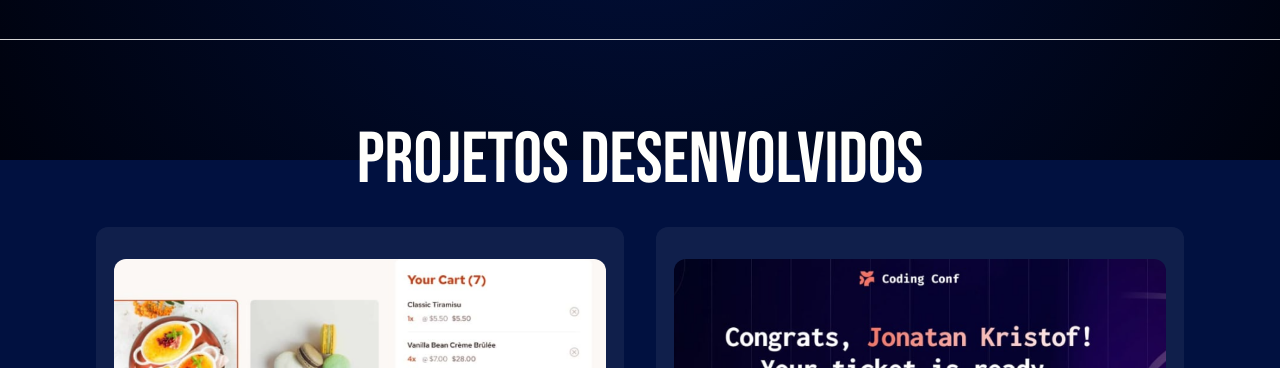
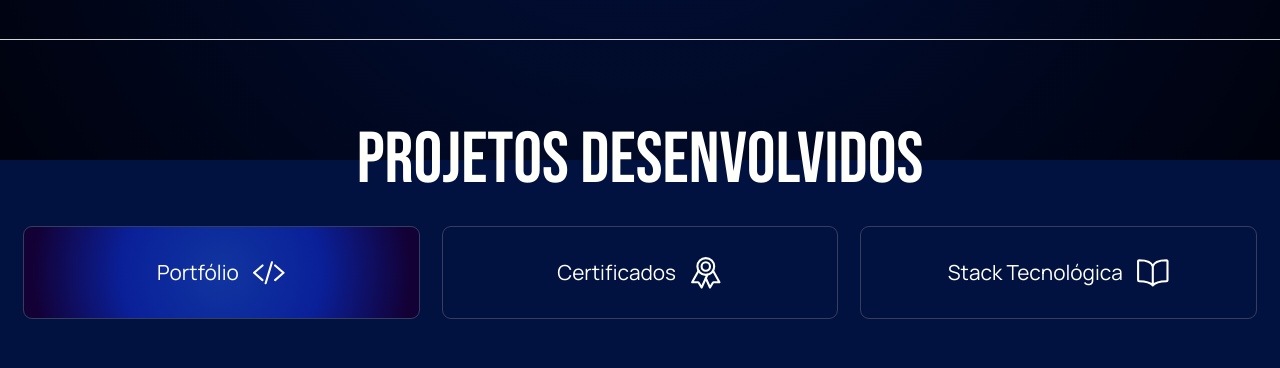
Before and after one commit to PhilippeDi4s/portfolio, a plain HTML site: page pages/home.html in a window 1280 px wide. Shown: the part 640-1008 px from the top of the page. Drawn offline with nearby package versions, Linux system fonts and the light colour scheme.

Commit message:
feat: implement portfolio section switcher functionality and update titles

```diff
--- a/pages/home.html
+++ b/pages/home.html
@@ -64,14 +64,17 @@
 
     <div class="section-divider"></div>
 
+    <div class="portfolio_header">
+      <h1 id="portfolio_title" class="section_title"></h1>
+      <div class="portfolio_switcher" >
+        <button id="portfolio_btn" class="btn_gradient">Portfólio <ion-icon class="icon" name="code-slash-outline"></ion-icon></button>
+        <button id="certificate_btn" class="btn_gradient disabled">Certificados <ion-icon class="icon" name="ribbon-outline"></ion-icon></button>
+        <button id="stack_btn" class="btn_gradient disabled">Stack Tecnológica <ion-icon class="icon" name="book-outline"></ion-icon></button>
+      </div>
+    </div>
+
     <section id="portfolio" class="projects">
-      <h1 class="section_title">Projetos Desenvolvidos</h1>
-      <div class="portfolio_switcher" hidden>
-        <button class="hidden">Portfólio <img src="../imgs/icons/code_icon.svg"></button>
-        <button class="hidden">Certificados <img src="../imgs/icons/medal_icon.svg"></button>
-        <button class="hidden">Stack Tecnológica <img src="../imgs/icons/book_icon.svg"></button>
-      </div>
-
+      <h1 class="section_title hide_title_for_switch">Projetos desenvolvidos</h1>
       <div class="projects_grid">
         <article class="portfolio_card">
           <picture>
@@ -115,8 +118,8 @@
       </div>
     </section>
 
-    <section class="certificates">
-      <h1 class="section_title">Certificados</h1>
+    <section id="certificates" class="certificates">
+      <h1 class="section_title hide_title_for_switch">Certificados</h1>
       <div class="projects_grid">
         <article class="portfolio_card certificate--hover">
           <img src="../imgs/certificates/certificado-1.png" alt="Certificado de Análise de dados com Python">
@@ -130,8 +133,8 @@
       </div>
     </section>
 
-    <section class="stack">
-      <h1 class="section_title">Stack Tecnológica</h1>
+    <section id="stack" class="stack">
+      <h1 class="section_title hide_title_for_switch">Stack Tecnológica</h1>
       <div class="stack_grid">
         <article class="stack_card stack--hover">
           <img src="../imgs/icons/html_icon.svg" alt="Ícone HTML">
@@ -314,6 +317,7 @@
     <script src="https://cdn.jsdelivr.net/npm/emailjs-com@3/dist/email.min.js"></script>
     <script src="../script/form.js"></script>
     <script src="../script/menu.js"></script>
+    <script src="../script/portfolio_switcher.js"></script>
     <script type="module" src="https://unpkg.com/ionicons@7.1.0/dist/ionicons/ionicons.esm.js"></script>
     <script nomodule src="https://unpkg.com/ionicons@7.1.0/dist/ionicons/ionicons.js"></script>
   </body>
--- /dev/null
+++ b/script/portfolio_switcher.js
@@ -0,0 +1,48 @@
+const sections = {
+  portfolio: {
+    section: document.getElementById("portfolio"),
+    button: document.getElementById("portfolio_btn"),
+    title: "Projetos Desenvolvidos"
+  },
+  certificates: {
+    section: document.getElementById("certificates"),
+    button: document.getElementById("certificate_btn"),
+    title: "Certificados"
+  },
+  stack: {
+    section: document.getElementById("stack"),
+    button: document.getElementById("stack_btn"),
+    title: "Stack Tecnológica"
+  }
+};
+const portfolio_title = document.getElementById("portfolio_title");
+const section_titles = document.querySelectorAll(".hide_title_for_switch");
+
+Object.values(sections).forEach(({ section }) => {
+  section.style.display = "none";
+});
+
+sections.portfolio.section.style.display = "block";
+portfolio_title.innerText = sections.portfolio.title;
+
+section_titles.forEach(title => {
+  title.style.display = "none";
+});
+
+function activateSection(activeKey) {
+  Object.values(sections).forEach(({ section, button }) => {
+    section.style.display = "none";
+    button.classList.add("disabled");
+  });
+
+  const active = sections[activeKey];
+  active.section.style.display = "block";
+  active.button.classList.remove("disabled");
+  portfolio_title.innerText = active.title;
+}
+
+Object.keys(sections).forEach(key => {
+  sections[key].button.addEventListener("click", () => {
+    activateSection(key);
+  });
+});
--- a/style/style.css
+++ b/style/style.css
@@ -10,18 +10,26 @@
 }
 
 /* ================= GLOBAL ================= */
+html,
+body {
+  min-height: 100%;
+}
+
 body {
   font-family: var(--text-font);
   background: #011140;
-  min-height: 100vh;
   position: relative;
 }
 
 body::before {
   content: "";
-  position: fixed;
-  inset: 0;
+  position: absolute;
+  top: 0;
+  left: 0;
+  width: 100%;
+  height: 100%;
   z-index: -1;
+
   background: radial-gradient(
     circle,
     rgba(1, 17, 64, 1) 0%,
@@ -30,7 +38,12 @@ body::before {
 }
 
 p,
-a {
+a,
+.btn--blue,
+.btn--transparent,
+.btn_gradient,
+label,
+input {
   font-size: 1rem;
 }
 
@@ -111,7 +124,7 @@ section {
   color: var(--secondary);
 }
 
-.btn--transparent:focus{
+.btn--transparent:focus {
   outline-offset: 4px;
   outline-color: var(--secondary);
 }
@@ -162,9 +175,12 @@ section {
   color: inherit;
   outline: 1px solid #9292925d;
   border: none;
+  color: var(--secondary);
+  transform: all 0.5s;
 }
 
-.btn_gradient:hover, .btn_gradient:focus {
+.btn_gradient:hover,
+.btn_gradient:focus {
   outline-color: var(--secondary);
   outline-width: 1px;
   outline-offset: 4px;
@@ -175,8 +191,12 @@ section {
   color: #c7c7c7b0;
 }
 
-.disabled{
-  background: #92929270;
+.disabled {
+  background: transparent;
+}
+
+.selected {
+  outline: 1px solid var(--secondary);
 }
 
 /* ================= FLEX PATTERNS ================= */
@@ -184,6 +204,7 @@ section {
 .hero_content,
 .hero_content-left,
 .projects,
+.portfolio_header,
 .portfolio_card,
 .certificates,
 .stack,
@@ -350,6 +371,30 @@ body:has(#hamburguer:checked) .header {
   transform: rotateY(18deg) rotateX(6deg);
 }
 
+/* ================= PORTFOLIO ================= */
+.portfolio_header {
+  margin-bottom: var(--section-gap);
+
+  .section_title{
+    text-align: center;
+  }
+}
+
+.portfolio_switcher {
+  display: grid;
+  grid-template-columns: 70%;
+  align-items: center;
+  justify-content: center;
+  gap: 1.3rem;
+
+  .btn_gradient {
+    padding: 1rem 1.5rem;
+  }
+
+  .icon {
+    font-size: 1.5rem;
+  }
+}
 /* ================= PROJECTS ================= */
 .projects,
 .certificates {
@@ -663,7 +708,7 @@ textarea:-webkit-autofill {
 .form_feedback-content {
   text-align: center;
 
-  p{
+  p {
     color: var(--secondary);
   }
 
@@ -685,12 +730,37 @@ textarea:-webkit-autofill {
   :root {
     --section-gap: 5rem;
   }
+
+  body {
+    font-family: var(--text-font);
+    background: #011140;
+    min-height: 100vh;
+    position: relative;
+  }
+
+  body::before {
+    content: "";
+    position: fixed;
+    inset: 0;
+    z-index: -1;
+    background: radial-gradient(
+      circle,
+      rgba(1, 17, 64, 1) 0%,
+      rgba(0, 2, 13, 1) 100%
+    );
+  }
+
   section {
     padding: 0 4rem;
   }
 
   p,
-  a {
+  a,
+  .btn--blue,
+  .btn--transparent,
+  .btn_gradient,
+  label,
+  input {
     font-size: 1.3rem;
   }
 
@@ -754,6 +824,19 @@ textarea:-webkit-autofill {
     padding: 0;
   }
 
+  .portfolio_switcher {
+    gap: 1.5rem;
+    padding: 0 1.5rem;
+
+    .btn_gradient {
+      padding: 1.4rem 1.5rem;
+    }
+
+    .icon {
+      font-size: 1.8rem;
+    }
+  }
+
   .certificate--hover:hover img {
     transform: scale(1.1);
   }
@@ -801,6 +884,20 @@ textarea:-webkit-autofill {
     align-self: stretch;
     justify-self: stretch;
     width: initial;
+  }
+
+  .portfolio_switcher {
+    grid-template-columns: repeat(3, 1fr);
+    gap: 1.5rem;
+    padding: 0 1.5rem;
+
+    .btn_gradient {
+      padding: 1.8rem 1.5rem;
+    }
+
+    .icon {
+      font-size: 2.1rem;
+    }
   }
 
   .projects {
```
Also changed, not shown: pages/project_cart.html (+1 -1 lines), pages/project_dashboard.html (+1 -1 lines), pages/project_tickect.html (+1 -1 lines).
